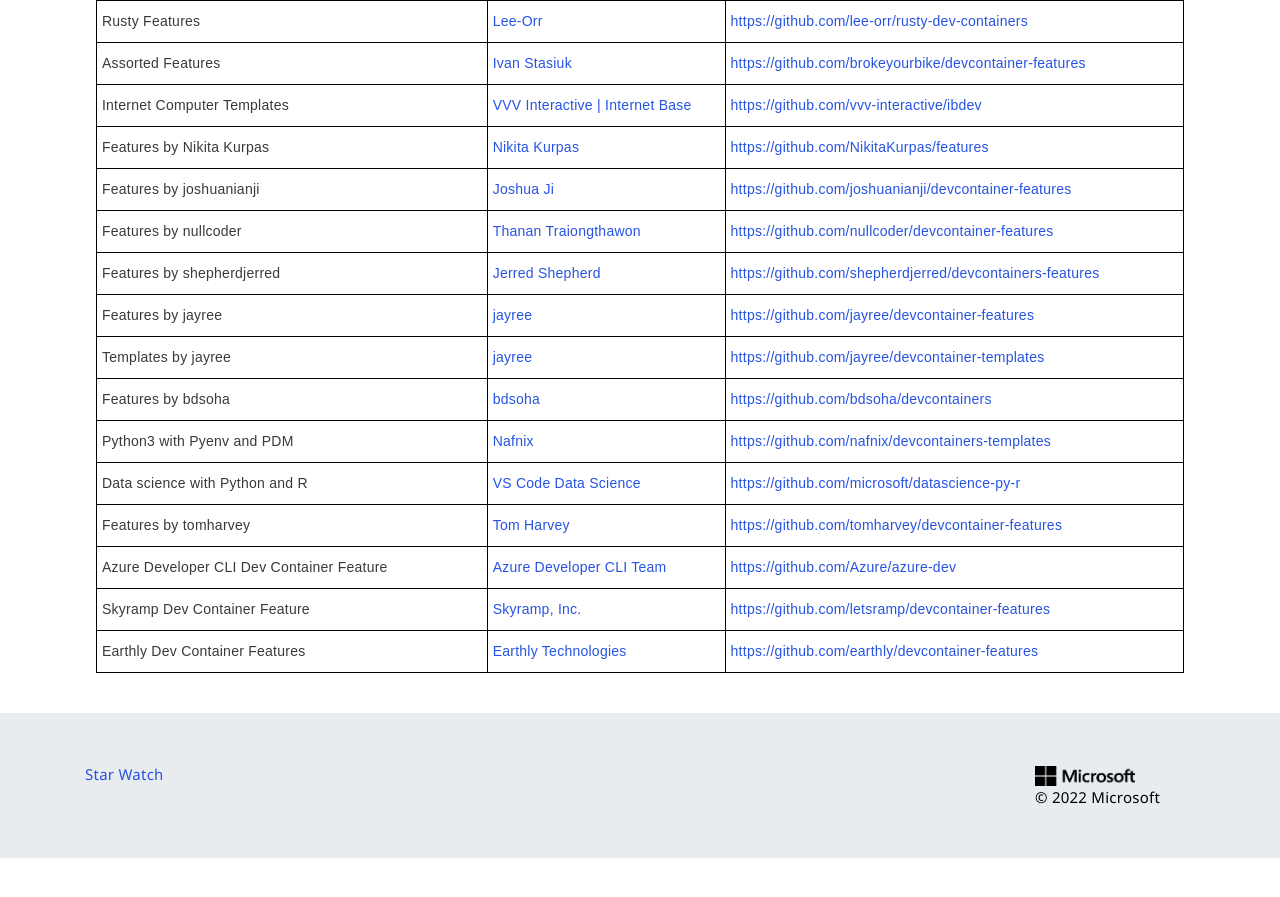
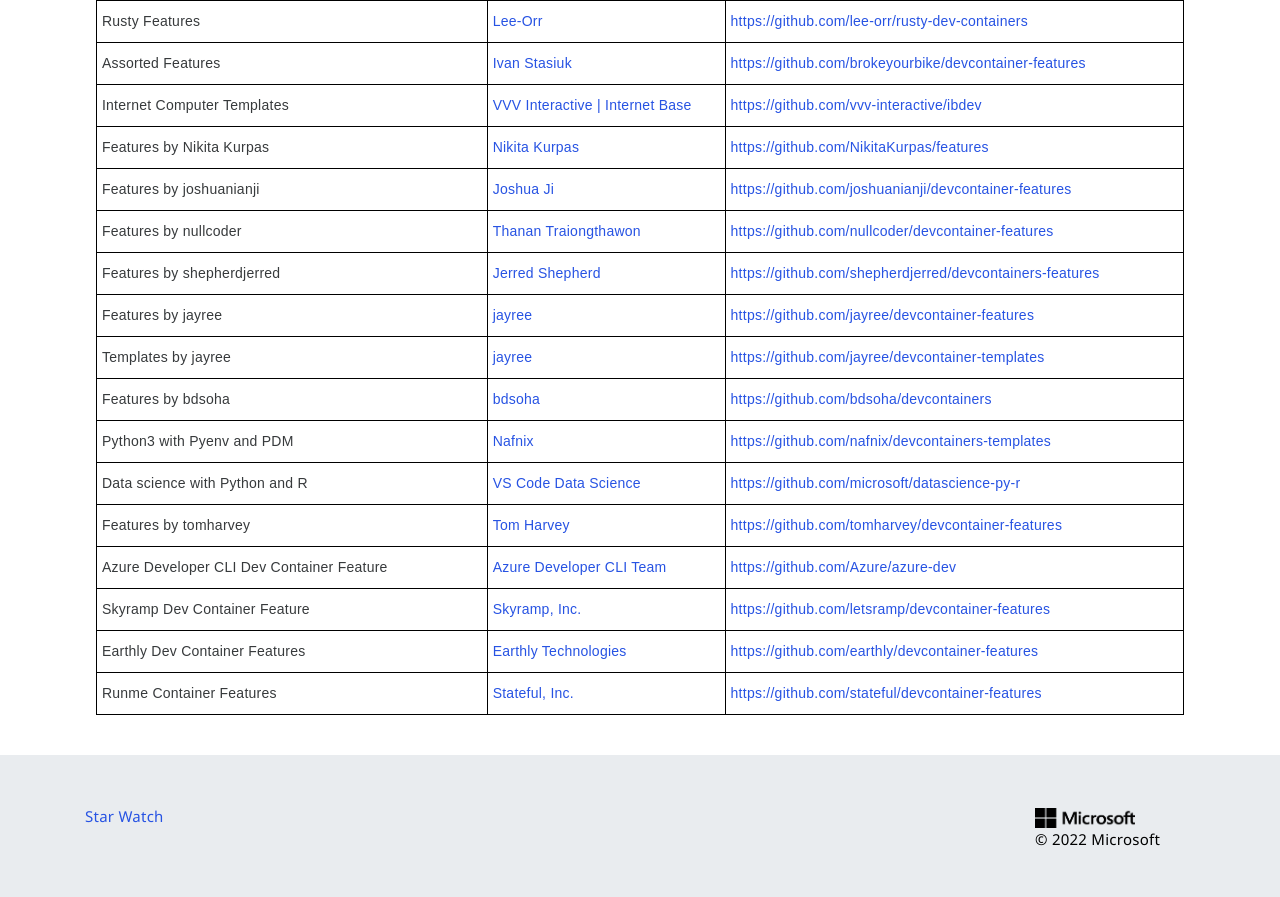
Before and after one commit to devcontainers/devcontainers.github.io, a Jekyll site: the page built from collections.html, in a window 1280 px wide and 900 px high, scrolled down 3778 px. Shown: the top 897 px of the window. Built offline with Jekyll 4.4.1, drawn with Linux system fonts in a browser that asks for light colours; nearby versions of some CDN libraries; comment, search, counter and statistics services are not loaded; before the commit the page ends 4636 px from its top, so only the background shows below that.

Commit message:
Add Stateful features to collection

```diff
--- a/_data/collection-index.yml
+++ b/_data/collection-index.yml
@@ -488,3 +488,8 @@
   contact: https://github.com/earthly/devcontainer-features/issues
   repository: https://github.com/earthly/devcontainer-features
   ociRefernce: ghcr.io/earthly/devcontainer-features
+- name: Runme Container Features
+  maintainer: Stateful, Inc.
+  contact: https://github.com/stateful/devcontainer-features/issues
+  repository: https://github.com/stateful/devcontainer-features
+  ociRefernce: https://ghcr.io/stateful/devcontainer-features
```
